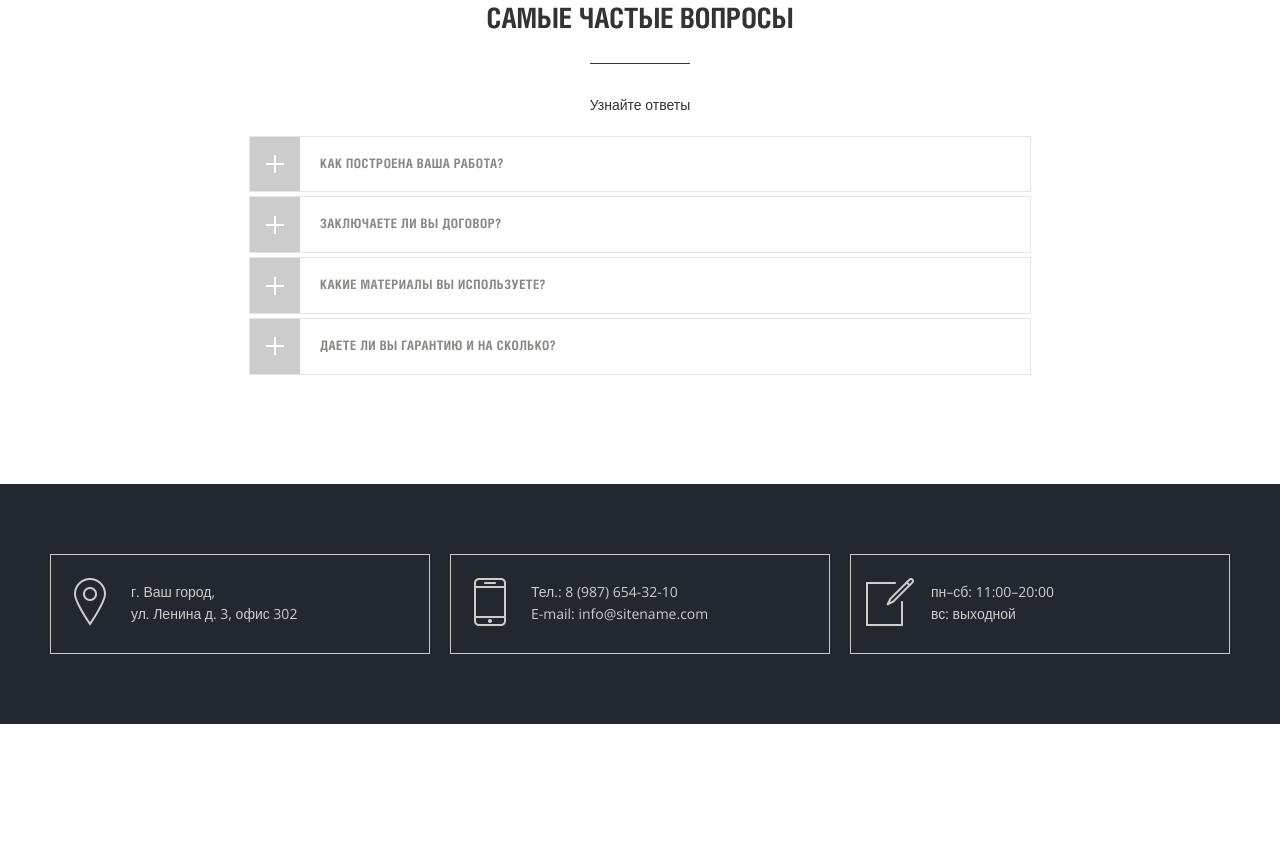
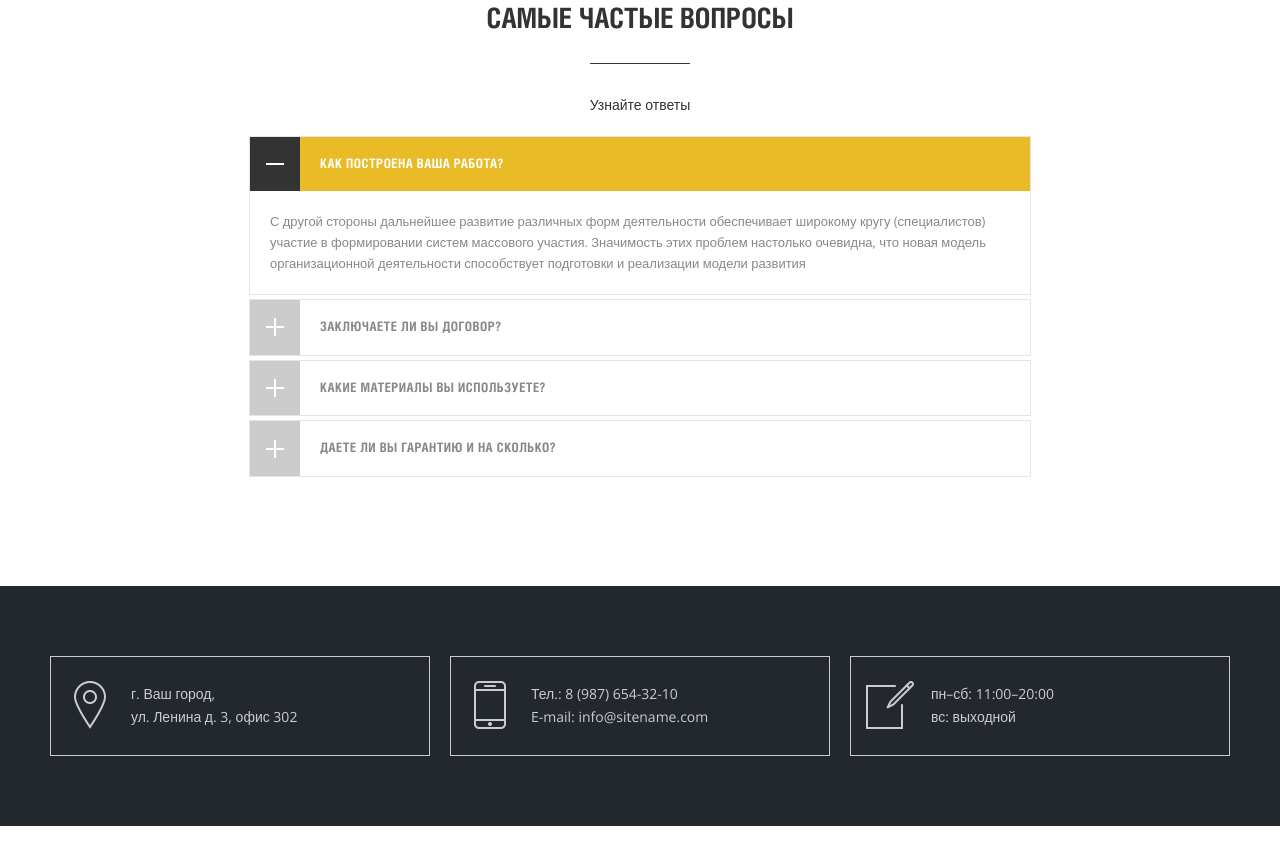
Before and after one commit to unursey/DIPLOM, a website built with webpack: page index.html in a window 1280 px wide. Shown: the part 3700-4565 px from the top of the page. Built offline with nearby package versions, Linux system fonts and the light colour scheme; files whose address does not match are found by name.

Commit message:
исправлено

```diff
--- a/css/style.css
+++ b/css/style.css
@@ -4,6 +4,9 @@
 @import url(jquery.fancybox.css);
 @import url(lightgallery.min.css);
 @import url(settings.css);
+html {
+  scroll-behavior: smooth;
+}
 body {
   font-size: 16px;
   line-height: 1.6;
@@ -1027,9 +1030,9 @@ video#video_background {
 .accordeon .element.active .title:before {
   background: url(../images/minus.png) 50% 50% no-repeat #333;
 }
-/*.accordeon > div:first-of-type .element-content {
-	display: block;
-} */
+.accordeon > div:first-of-type .element-content {
+  display: block;
+}
 .accordeon .element .title:hover:before {
   background-color: #333;
 }
--- a/index.html
+++ b/index.html
@@ -520,9 +520,9 @@
           <div class="row">
             <div class="col-md-8 col-md-offset-2">
               <div class="accordeon">
-                <div class="element">
+                <div class="element active">
                   <div class="title">Как построена ваша работа?</div>
-                  <div class="element-content">
+                  <div class="element-content open">
                     С другой стороны дальнейшее развитие различных форм
                     деятельности обеспечивает широкому кругу (специалистов)
                     участие в формировании систем массового участия. Значимость
```
Also changed, not shown: dist/js/main.js.
